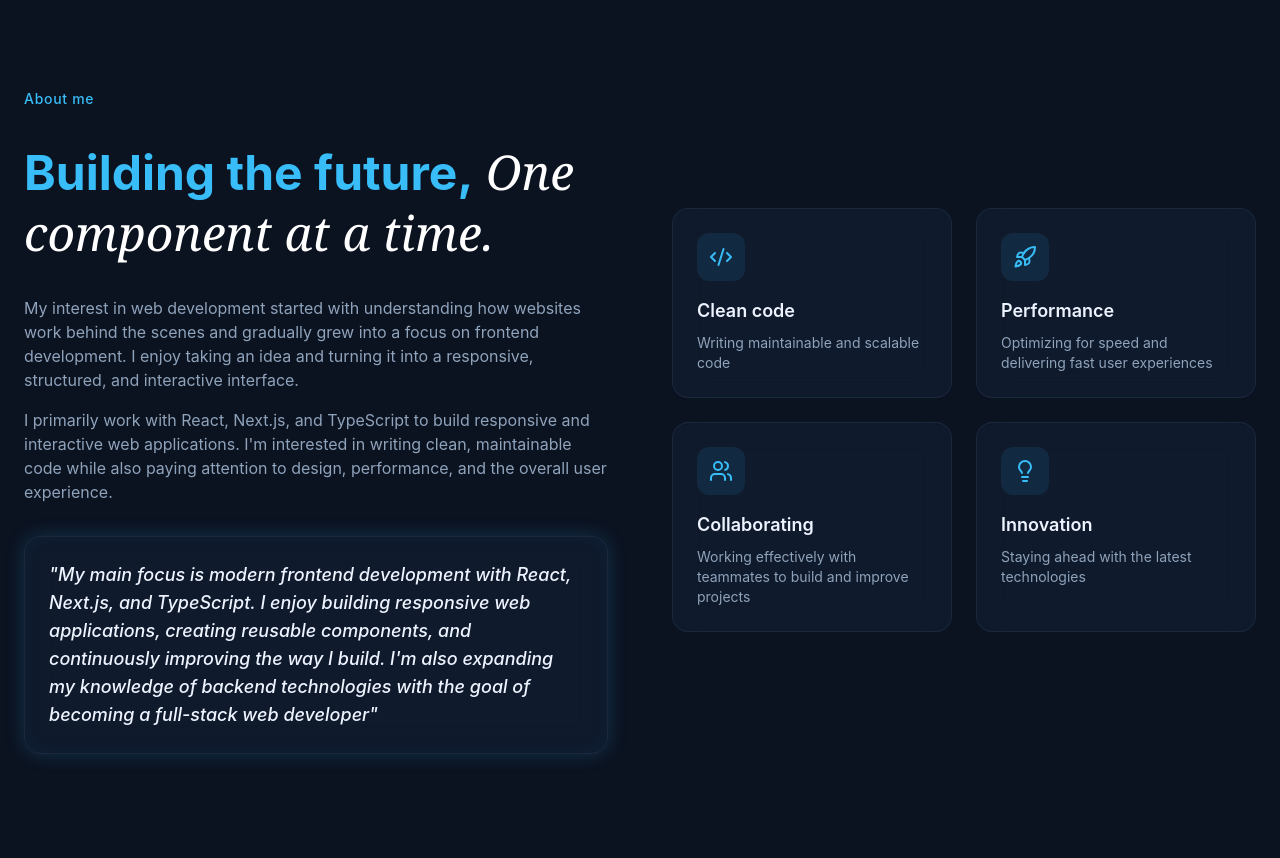
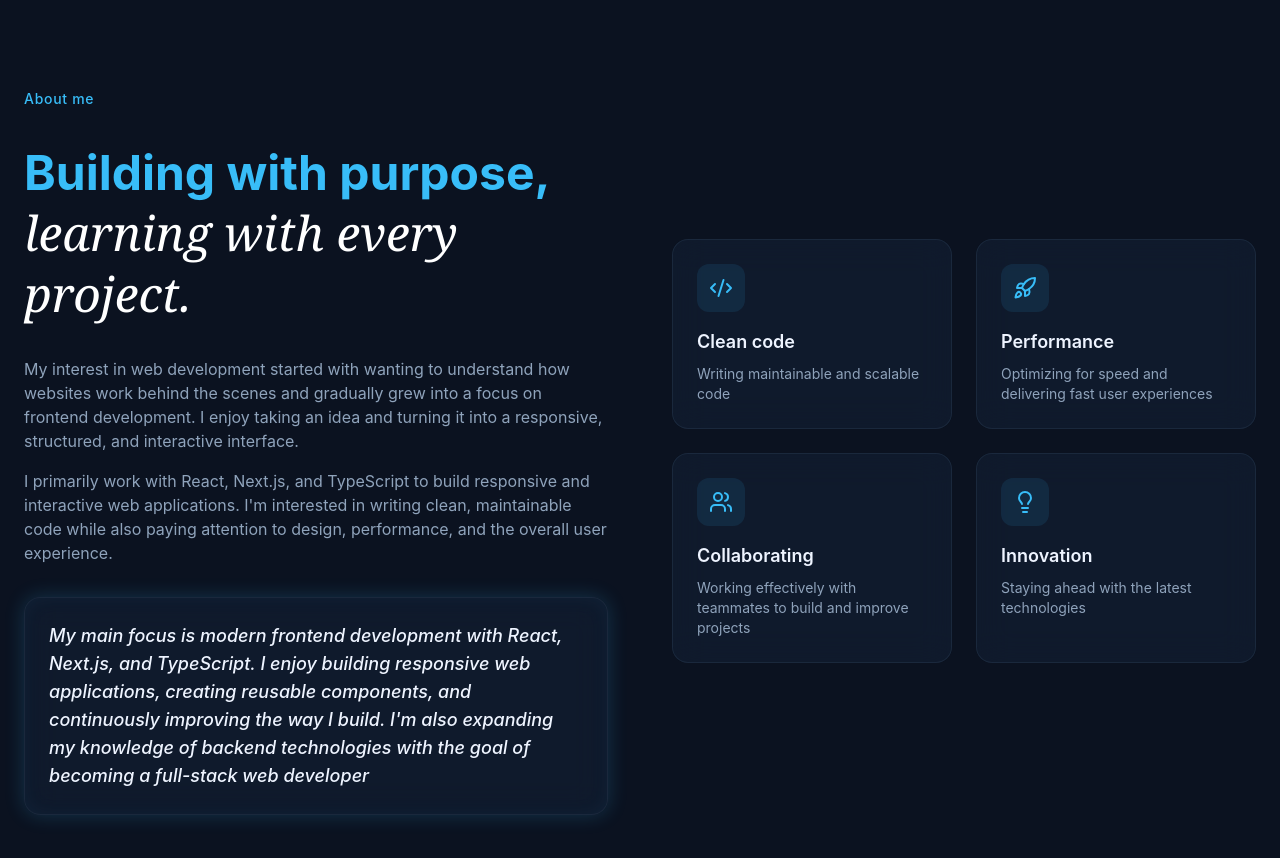
Before and after one commit to alirezashojaian1987/Alireza-Shojaian-Portfolio, a Next.js app: page / in a window 1280 px wide. Shown: the part 1220-2078 px from the top of the page. Built offline with nearby package versions, Linux system fonts and the light colour scheme.

Commit message:
Minor changes for the about section

```diff
--- a/Components/Sections/About.tsx
+++ b/Components/Sections/About.tsx
@@ -38,16 +38,16 @@ export default function About(){
                         </div>
 
                         <h2 className="text-4xl md:text-5xl font-bold leading-tight animate-fade-in animation-delay-100 text-secondary-foreground">
-                            Building the future,
+                            Building with purpose,
                             <span className="font-serif italic font-normal text-white">
                                 {' '}
-                                One component at a time.
+                                learning with every project.
                             </span>
                         </h2>
 
                         <div className="space-y-4 text-muted-foreground animate-fade-in animation-delay-200">
                             <p>
-                                My interest in web development started with understanding how websites work behind the scenes and gradually
+                                My interest in web development started with wanting to understand how websites work behind the scenes and gradually
                                 grew into a focus on frontend development. I enjoy taking an idea and turning it into
                                 a responsive, structured, and interactive interface.
                             </p>
@@ -61,11 +61,11 @@ export default function About(){
 
                         <div className="glass rounded-2xl p-6 glow-border animate-fade-in animation-delay-300">
                             <p className="text-lg font-medium italic text-foreground">
-                                &quot;My main focus is modern frontend development with React, Next.js, and
+                                My main focus is modern frontend development with React, Next.js, and
                                 TypeScript. I enjoy building responsive web applications, creating
                                 reusable components, and continuously improving the way I build.
                                 I&apos;m also expanding my knowledge of backend technologies with the goal
-                                of becoming a full-stack web developer&quot;
+                                of becoming a full-stack web developer
                             </p>
                         </div>
                     </div>
```
